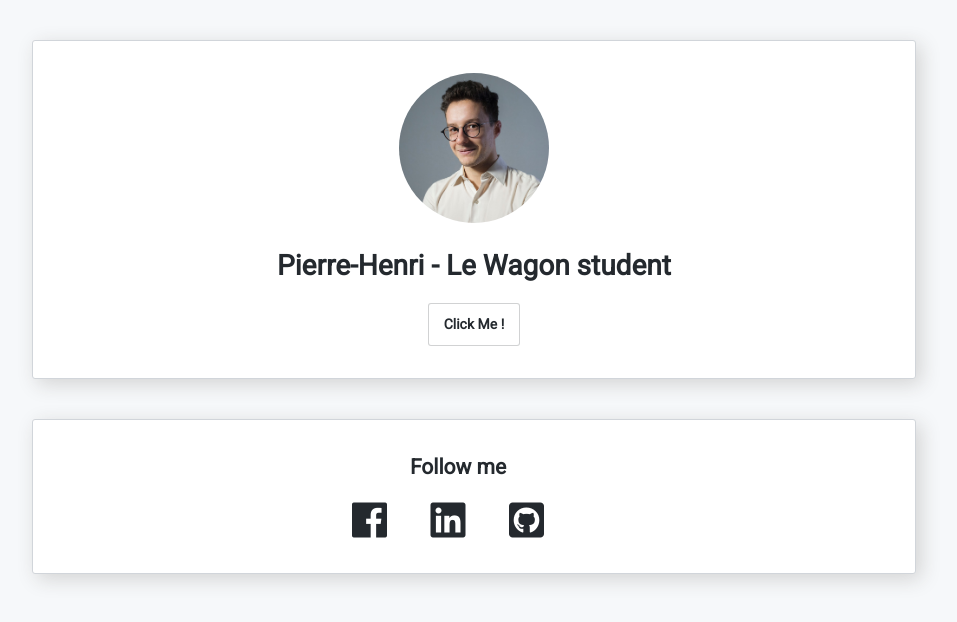
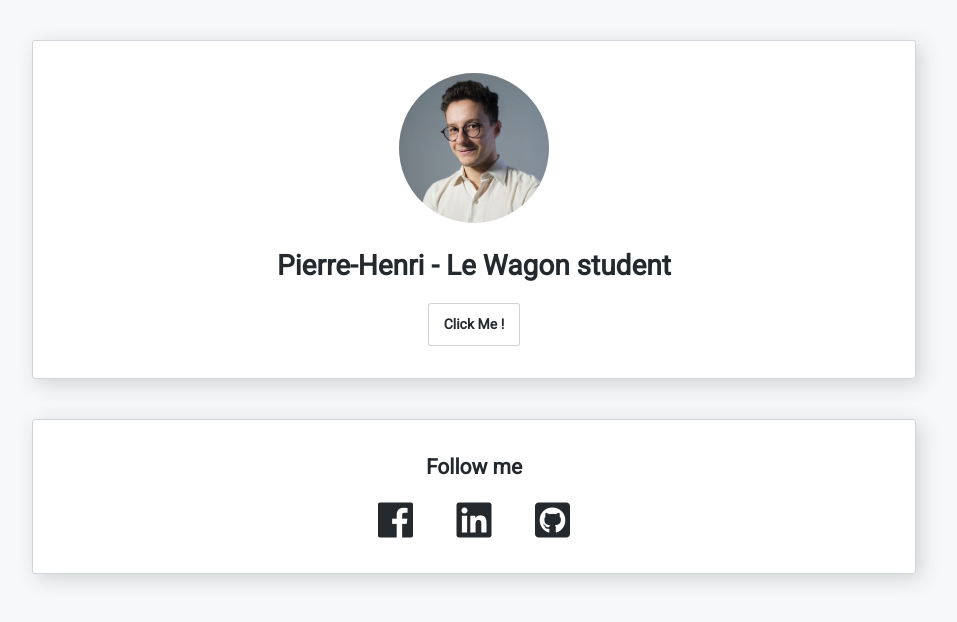
Before and after one commit to PHBasin/profile, a plain HTML site: page index.html in a window 1280 px wide. Shown: the whole page, without its empty margins (166-1123 px from the left). Drawn offline with Linux system fonts and the light colour scheme.

Commit message:
update style

```diff
--- a/style.css
+++ b/style.css
@@ -38,7 +38,7 @@
 
 ul {
   position: relative;
-  padding: 0px 20px;
+  padding: 0px /*20px*/
 }
 
 li {
@@ -65,7 +65,7 @@
 
 .follow {
   list-style: none;
-  padding-left: 0px;
+  /* padding-left: 0px; */
   margin: 16px 0px 0px 0px;
   text-align: center;
 }
```
